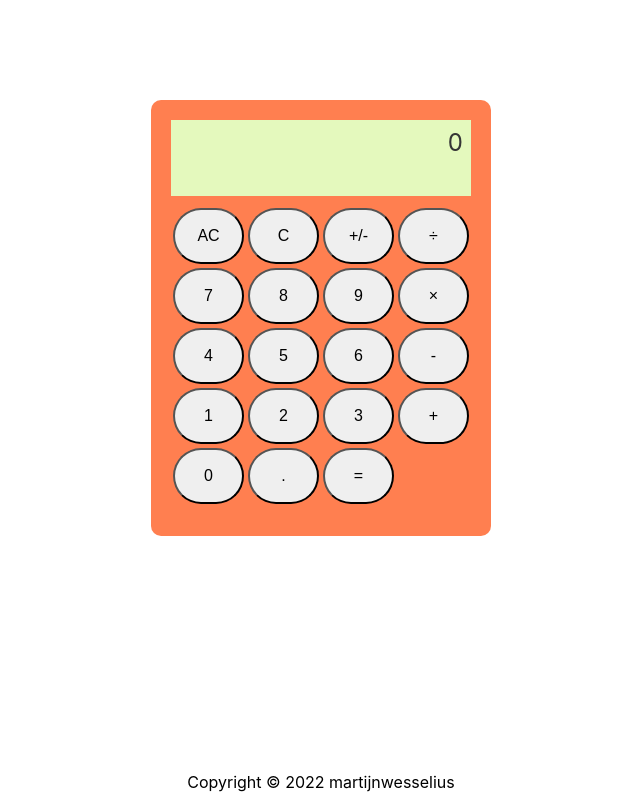
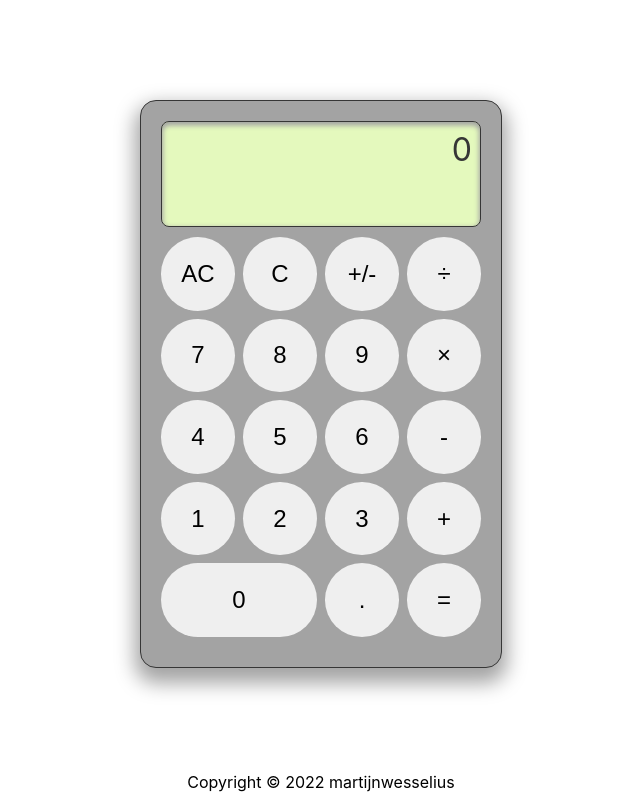
Before and after one commit to martijnwesselius/calculator, a plain HTML site: page index.html in a window 1280 px wide. Shown: the whole page, without its empty margins (319-959 px from the left). Drawn offline with Linux system fonts and the light colour scheme.

Commit message:
add some styling and fixed +/- bug

```diff
--- a/index.html
+++ b/index.html
@@ -39,7 +39,7 @@
                 <button class="number-button">3</button>
                 <button class="operator-button">+</button>
 
-                <button class="number-button">0</button>
+                <button id="zero-button" class="number-button">0</button>
                 <button id="point-button">.</button>
                 <button id="equals-button">=</button>
             </div>
--- a/script.js
+++ b/script.js
@@ -30,7 +30,9 @@ function appendNumber(number) {
     } else {
         calculationScreen.textContent += number;
     }
-    if (currentOperation !== null) {
+    if (currentOperation === null) {
+        firstOperand = calculationScreen.textContent;
+    } else {
         secondOperand = calculationScreen.textContent.substring(
             calculationScreen.textContent.indexOf(currentOperation) + 2
         );
@@ -40,7 +42,7 @@ function appendNumber(number) {
 function setOperation(operator) {
     if (currentOperation !== null && secondOperand !== "") evaluate();
     if (evaluated) calculationScreen.textContent = solutionScreen.textContent;
-    firstOperand = calculationScreen.textContent;
+    // firstOperand = calculationScreen.textContent;
     currentOperation = operator;
     calculationScreen.textContent = `${firstOperand} ${currentOperation} `;
     evaluated = false;
@@ -67,12 +69,15 @@ function deleteNumber() {
 
 function changeSign() {
     if (evaluated) return;
-    if (secondOperand === "") {
-        calculationScreen.textContent = `-${calculationScreen.textContent}`;
+    if (currentOperation === null && secondOperand === "") {
         firstOperand *= -1;
+        calculationScreen.textContent = firstOperand;
+    } else if (secondOperand === "") {
+        firstOperand *= -1;
+        calculationScreen.textContent = `${firstOperand} ${currentOperation} `;
     } else {
-        calculationScreen.textContent = `${firstOperand} ${currentOperation} -${secondOperand}`;
         secondOperand *= -1;
+        calculationScreen.textContent = `${firstOperand} ${currentOperation} ${secondOperand}`;
     }
 
 }
--- a/style.css
+++ b/style.css
@@ -2,6 +2,7 @@
     --dark-grey: rgb(54, 54, 54);
     --grey: rgb(163, 163, 163);
     --white: rgb(254, 254, 254);
+    --red: rgb(237, 74, 72);
     --orange: rgb(230, 146, 35);
     --black: rgb(0, 0, 0);
     --screen-green: rgb(228, 249, 189);
@@ -24,10 +25,13 @@ html, body {
 }
 
 #calculator {
+    /* width: 400px; */
+    background-color: var(--grey);
     margin-top: 100px;
     padding: 20px;
-    background-color: coral;
-    border-radius: 10px;
+    border: 1px solid var(--dark-grey);
+    border-radius: 1rem;
+    box-shadow: 0 10px 20px 5px var(--grey);
 }
 
 #screen {
@@ -35,26 +39,59 @@ html, body {
     color: var(--dark-grey);
     background-color: var(--screen-green);
     text-align: end;
-    height: 60px;
     padding: 0.5rem;
+    border: 1px solid var(--dark-grey);
+    border-radius: 0.5rem;
+    box-shadow: 0 2.5px 5px 1px var(--grey) inset;
+}
+
+#calculation {
+    font-size: 32px;
+    height: 40px;
+}
+
+#solution {
+    font-size: 40px;
+    height: 48px;
 }
 
 
 
 
 .buttons-grid {
+    height: 400px;
+    width: 320px;
     display: grid;
     grid-template-columns: repeat(4, 1fr);
     grid-template-rows: repeat(5, 1fr);
-    height: 300px;
-    width: 300px;
+    gap: 0.5rem;
     padding: 10px 0;
 }
 
 button {
-    font-size: 16px;
-    margin: 2px;
-    border-radius: 100px;
+    font-size: 24px;
+    padding: 1rem 0;
+    border: none;
+    border-radius: 100%;
+}
+
+#clear-button:hover,
+#delete-button:hover {
+    background-color: var(--red);
+}
+
+.operator-button:hover,
+#equals-button:hover {
+    background-color: var(--orange);
+}
+
+button:active {
+    filter: brightness(85%);
+}
+
+#zero-button {
+    grid-column: span 2;
+    border-radius: 2.5rem;
 }
 
 footer {
```
